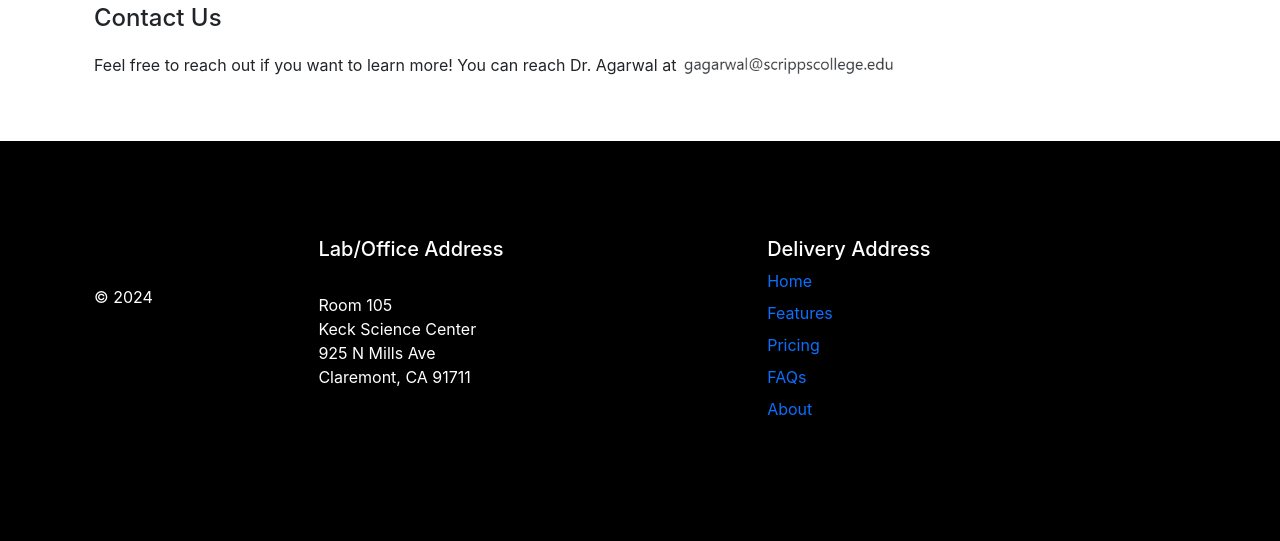
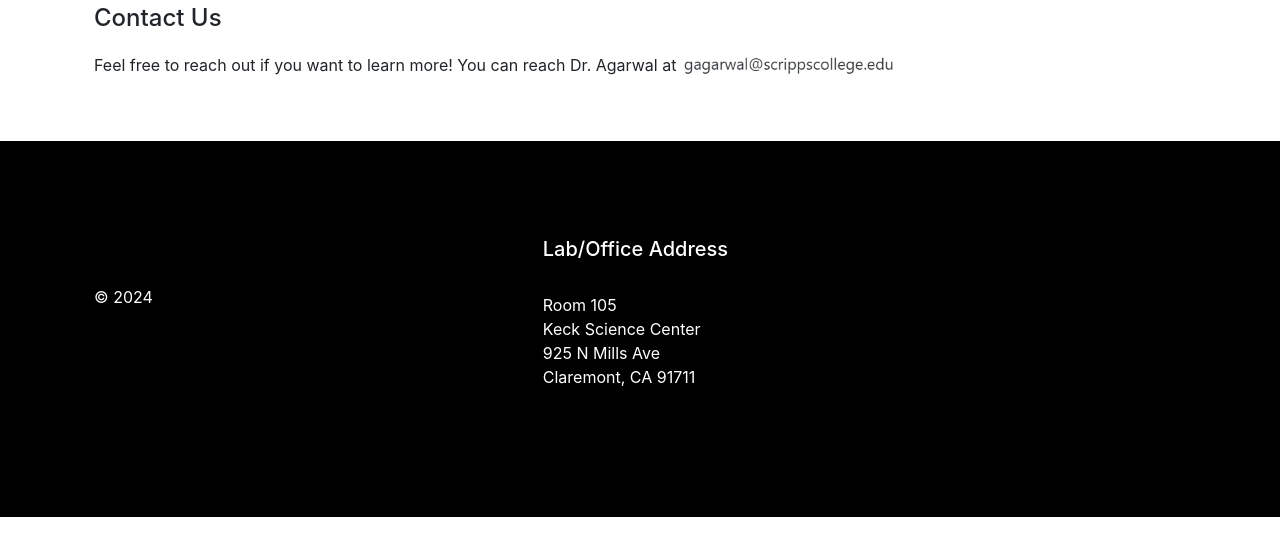
Before and after one commit to SeijiAkera/BeatLab-site, a Flask app: page / in a window 1280 px wide. Shown: the part 5809-6350 px from the top of the page. After the commit the page ends 6326 px from the top, so only its background shows below. Run offline with Flask 3, Linux system fonts and the light colour scheme; some libraries are stand-ins or nearby versions.

Commit message:
Remove unused footer column

```diff
--- a/templates/index.html
+++ b/templates/index.html
@@ -431,6 +431,10 @@
                     </div>
 
                     <div class="col mb-3">
+
+                    </div>
+
+                    <div class="col mb-3">
                         <h5>Lab/Office Address</h5>
                         <br>
                         <p>
@@ -443,17 +447,6 @@
 
                     <div class="col mb-3">
 
-                    </div>
-
-                    <div class="col mb-3">
-                        <h5>Delivery Address</h5>
-                        <ul class="nav flex-column">
-                            <li class="nav-item mb-2"><a href="#" class="nav-link p-0">Home</a></li>
-                            <li class="nav-item mb-2"><a href="#" class="nav-link p-0">Features</a></li>
-                            <li class="nav-item mb-2"><a href="#" class="nav-link p-0">Pricing</a></li>
-                            <li class="nav-item mb-2"><a href="#" class="nav-link p-0">FAQs</a></li>
-                            <li class="nav-item mb-2"><a href="#" class="nav-link p-0">About</a></li>
-                        </ul>
                     </div>
                 </footer>
             </div>
```
